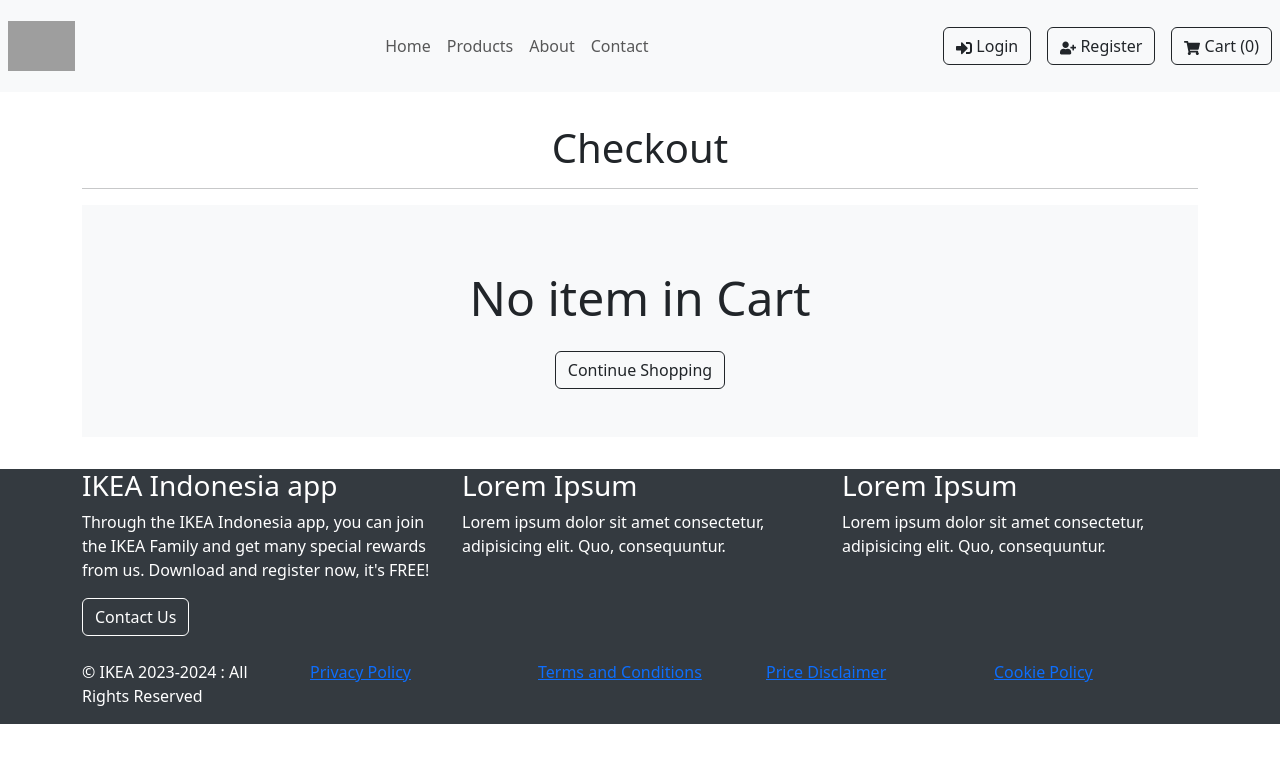
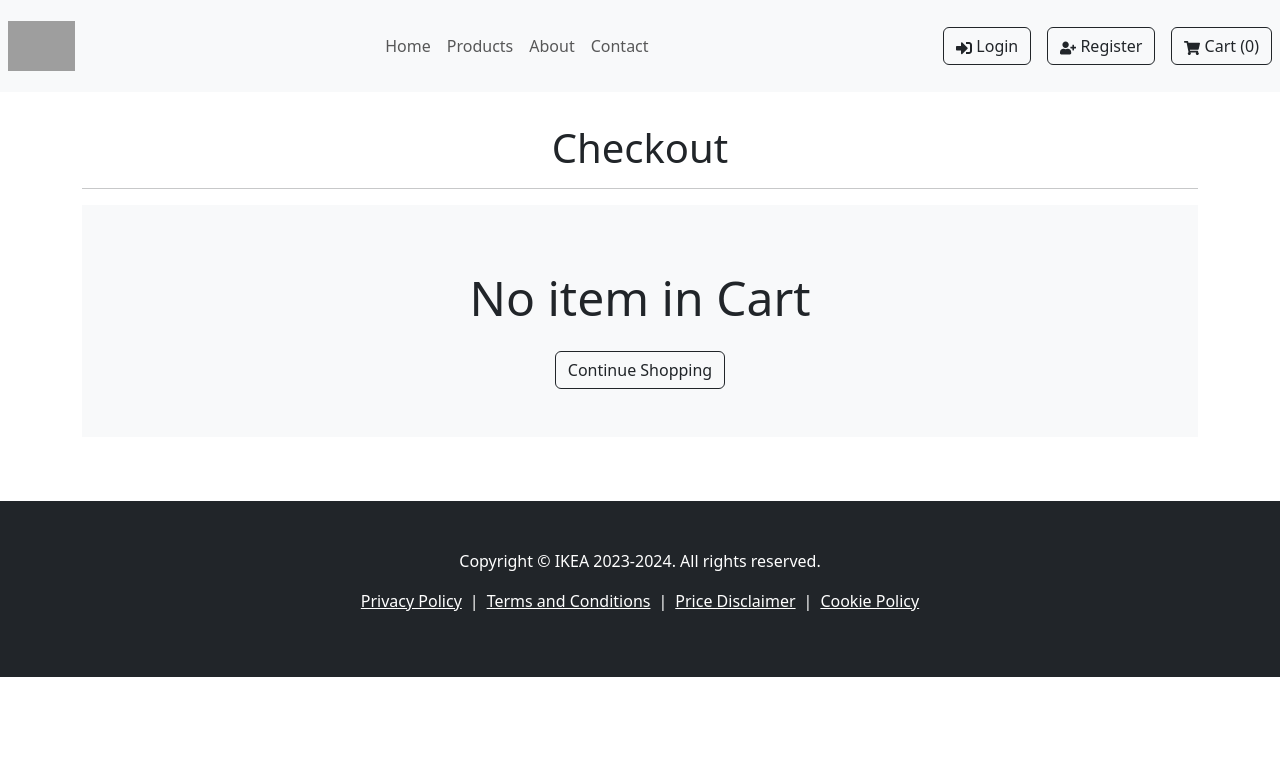
Before and after one commit to zainalsalamun/binar-platinum-frontend, a React (Create React App) app: page /checkout in a window 1280 px wide. Shown: the top 762 px of the page. Built offline with nearby package versions, Linux system fonts and the light colour scheme; grey boxes are pictures that could not be loaded; the HTML template or start-up script is replaced by a standard one.

Commit message:
update footer

```diff
--- a/src/components/Dashboard/Footer.js
+++ b/src/components/Dashboard/Footer.js
@@ -3,53 +3,30 @@
 import 'bootstrap/dist/css/bootstrap.min.css';
 
 function App() {
+
   return (
-    <div className="container-fluid footer">
-      <Container className="container-lg">
-        <style>
-          {`.footer {
-            background-color: #343a40;
-            color: #fff;
-          }`}
-        </style>
-        <Row>
+    <footer className="mt-5 py-5 bg-dark text-white">
+      <Container>
+        <Row className="text-center">
           <Col>
-            <h3>IKEA Indonesia app</h3>
-            <p>Through the IKEA Indonesia app, you can join the IKEA Family and get many special rewards from us. Download and register now, it's FREE!</p>
-            <Button variant="outline-dark" style={{ color: '#fff', borderColor: '#fff' }}>Contact Us </Button>
-
+            <p>Copyright © IKEA 2023-2024. All rights reserved.</p>
           </Col>
+        </Row>
+        <Row className="text-center">
           <Col>
-            <h3>Lorem Ipsum</h3>
-            <p>Lorem ipsum dolor sit amet consectetur, adipisicing elit. Quo, consequuntur.</p>
-          </Col>
-          <Col>
-            <h3>Lorem Ipsum</h3>
-            <p>Lorem ipsum dolor sit amet consectetur, adipisicing elit. Quo, consequuntur.</p>
+            <ul className="list-inline">
+              <li className="list-inline-item"><a href="#" className="text-white">Privacy Policy</a></li>
+              <li className="list-inline-item">|</li>
+              <li className="list-inline-item"><a href="#" className="text-white">Terms and Conditions</a></li>
+              <li className="list-inline-item">|</li>
+              <li className="list-inline-item"><a href="#" className="text-white">Price Disclaimer</a></li>
+              <li className="list-inline-item">|</li>
+              <li className="list-inline-item"><a href="#" className="text-white">Cookie Policy</a></li>
+            </ul>
           </Col>
         </Row>
       </Container>
-      <br />
-      <Container>
-        <Row>
-          <Col>
-            <p>© IKEA 2023-2024 : All Rights Reserved</p>
-          </Col>
-          <Col>
-            <a href="#">Privacy Policy</a>
-          </Col>
-          <Col>
-            <a href="#">Terms and Conditions</a>
-          </Col>
-          <Col>
-          <a href="#">Price Disclaimer</a>
-          </Col>
-          <Col>
-          <a href="#">Cookie Policy</a>
-          </Col>
-        </Row>
-      </Container>
-    </div>
+    </footer>
   );
 }
 
```
